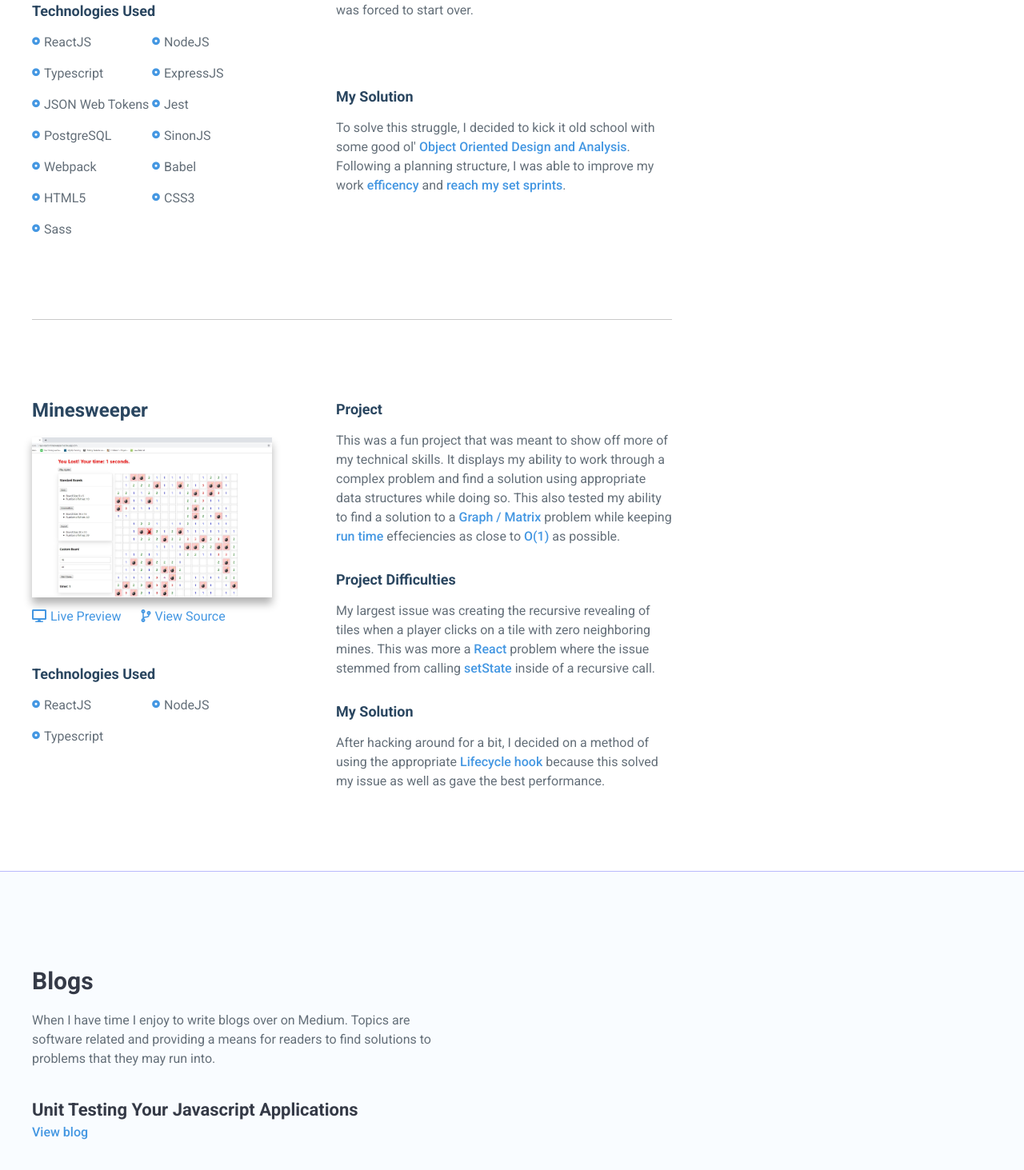
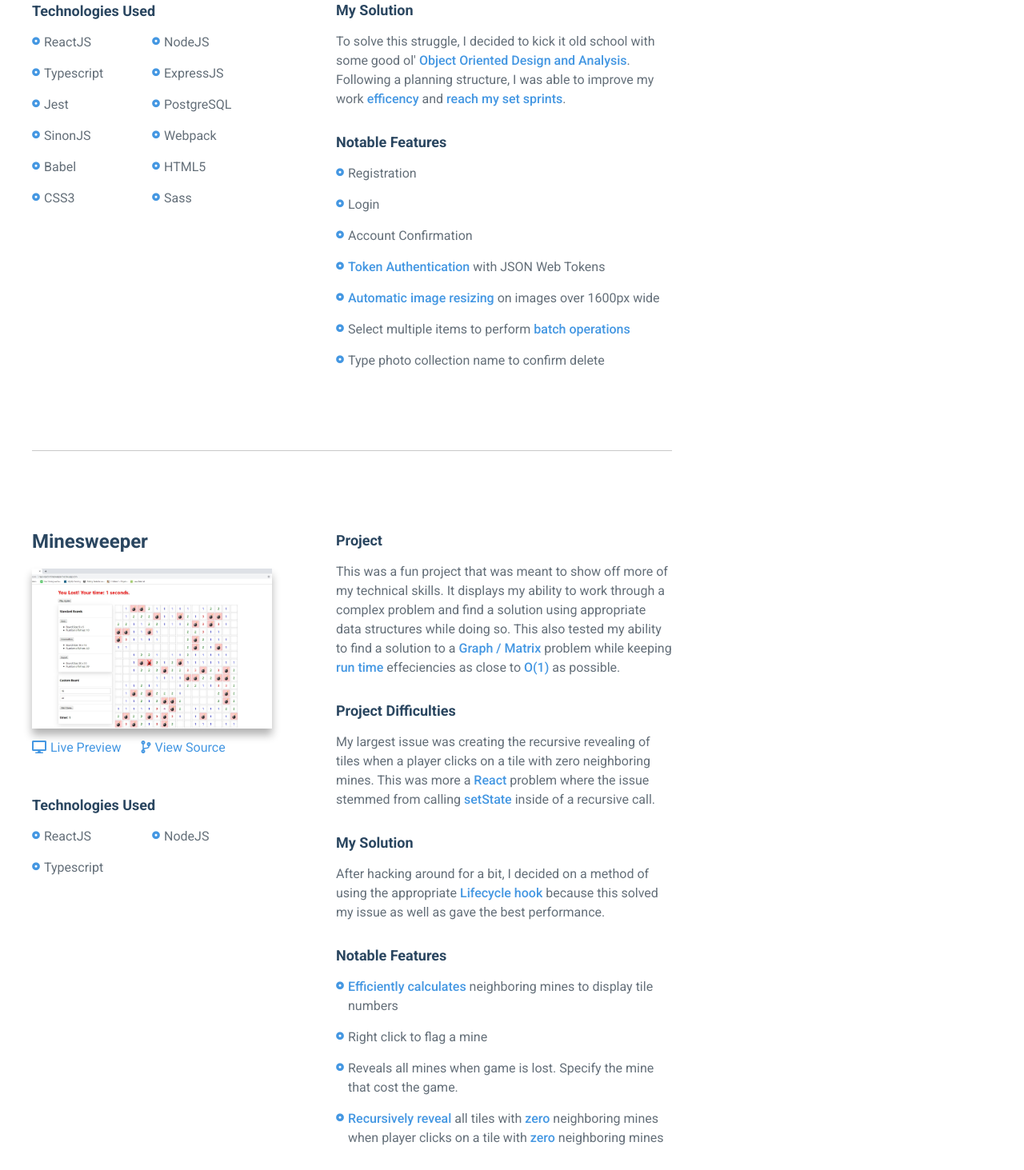
Before and after one commit to rayjohnson1/personal-portfolio, a React (Create React App) app: page / in a window 1280 px wide. Shown: the part 2407-3870 px from the top of the page at 80% size. Built offline with nearby package versions, Linux system fonts and the light colour scheme.

Commit message:
Implemented Notable Features

```diff
--- a/src/components/projects/Projects.tsx
+++ b/src/components/projects/Projects.tsx
@@ -64,7 +64,6 @@ export default class Projects extends Component {
                                     <li><i className="fas fa-dot-circle"></i><p>NodeJS</p></li>
                                     <li><i className="fas fa-dot-circle"></i><p>Typescript</p></li>
                                     <li><i className="fas fa-dot-circle"></i><p>ExpressJS</p></li>
-                                    <li><i className="fas fa-dot-circle"></i><p>JSON Web Tokens</p></li>
                                     <li><i className="fas fa-dot-circle"></i><p>Jest</p></li>
                                     <li><i className="fas fa-dot-circle"></i><p>PostgreSQL</p></li>
                                     <li><i className="fas fa-dot-circle"></i><p>SinonJS</p></li>
@@ -88,6 +87,18 @@ export default class Projects extends Component {
                             <div className={`project__detail-section`}>
                                 <p className={`small-section-title`}>My Solution</p>
                                 <p>To solve this struggle, I decided to kick it old school with some good ol' <span className={`highlight`}>Object Oriented Design and Analysis</span>. Following a planning structure, I was able to improve my work <span className={`highlight`}>efficency</span> and <span className={`highlight`}>reach my set sprints</span>.</p>
+                            </div>
+                            <div className={`project__detail-section`}>
+                                <p className={`small-section-title`}>Notable Features</p>
+                                <ul className={'project__technologies__list project__technologies__list--no-grid'}>
+                                    <li><i className="fas fa-dot-circle"></i><p>Registration</p></li>
+                                    <li><i className="fas fa-dot-circle"></i><p>Login</p></li>
+                                    <li><i className="fas fa-dot-circle"></i><p>Account Confirmation</p></li>
+                                    <li><i className="fas fa-dot-circle"></i><p><span className={'highlight'}>Token Authentication</span> with JSON Web Tokens</p></li>
+                                    <li><i className="fas fa-dot-circle"></i><p><span className={'highlight'}>Automatic image resizing</span> on images over 1600px wide</p></li>
+                                    <li><i className="fas fa-dot-circle"></i><p>Select multiple items to perform <span className={'highlight'}>batch operations</span></p></li>
+                                    <li><i className="fas fa-dot-circle"></i><p>Type photo collection name to confirm delete</p></li>
+                                </ul>
                             </div>
                         </div>
                     </div>
@@ -128,6 +139,15 @@ export default class Projects extends Component {
                                 <p className={`small-section-title`}>My Solution</p>
                                 <p>After hacking around for a bit, I decided on a method of using the appropriate <span className={`highlight`}>Lifecycle hook</span> because this solved my issue as well as gave the best performance.</p>
                             </div>
+                            <div className={`project__detail-section`}>
+                                <p className={`small-section-title`}>Notable Features</p>
+                                <ul className={'project__technologies__list project__technologies__list--no-grid'}>
+                                    <li><i className="fas fa-dot-circle"></i><p><span className={'highlight'}>Efficiently calculates</span> neighboring mines to display tile numbers</p></li>
+                                    <li><i className="fas fa-dot-circle"></i><p>Right click to flag a mine</p></li>
+                                    <li><i className="fas fa-dot-circle"></i><p>Reveals all mines when game is lost. Specify the mine that cost the game.</p></li>
+                                    <li><i className="fas fa-dot-circle"></i><p><span className={'highlight'}>Recursively reveal</span> all tiles with <span className={'highlight'}>zero</span> neighboring mines when player clicks on a tile with <span className={'highlight'}>zero</span> neighboring mines</p></li>
+                                </ul>
+                            </div>
                         </div>
                     </div>
 
--- a/src/components/projects/styles.scss
+++ b/src/components/projects/styles.scss
@@ -72,6 +72,10 @@
             grid-template-columns: repeat(2, 1fr);
             grid-row-gap: 1.5rem;
 
+            &--no-grid{
+                grid-template-columns: 1fr;
+            }
+
             li{
                 display: flex;
                 i{
```
